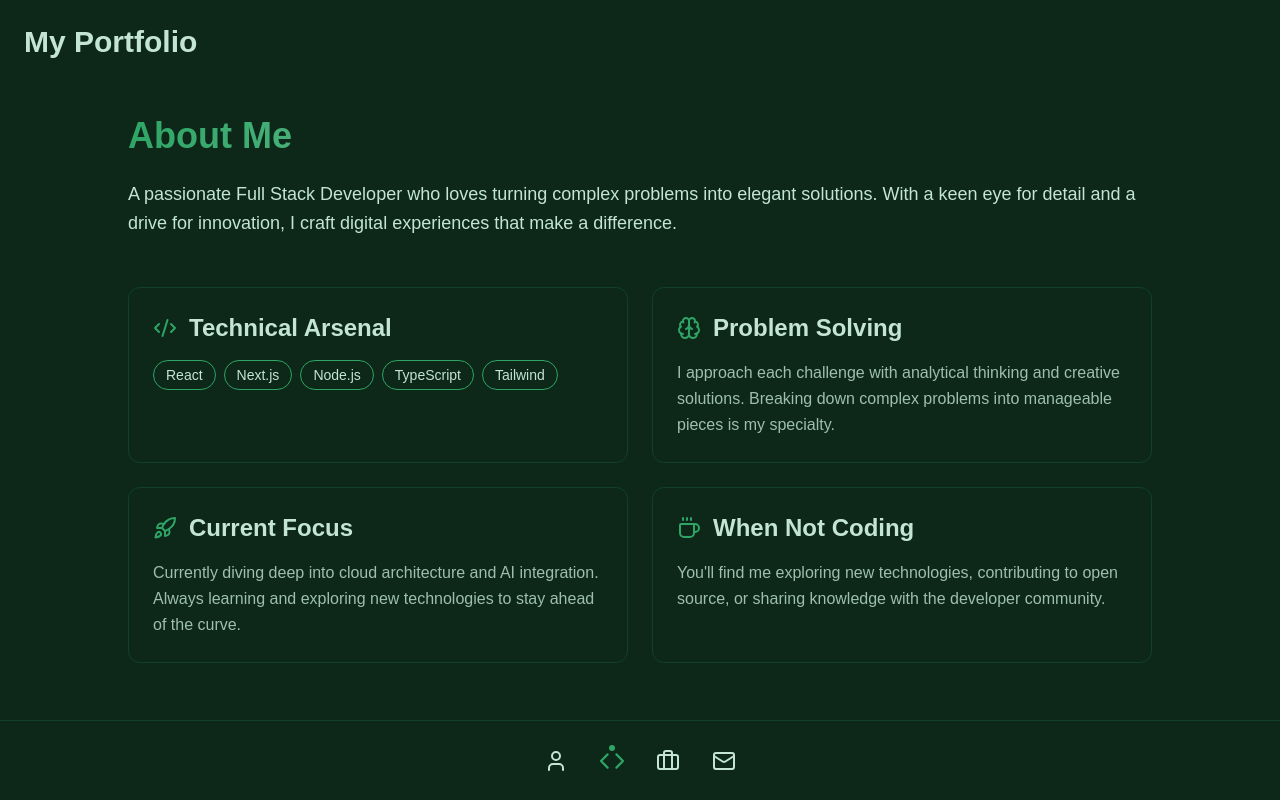
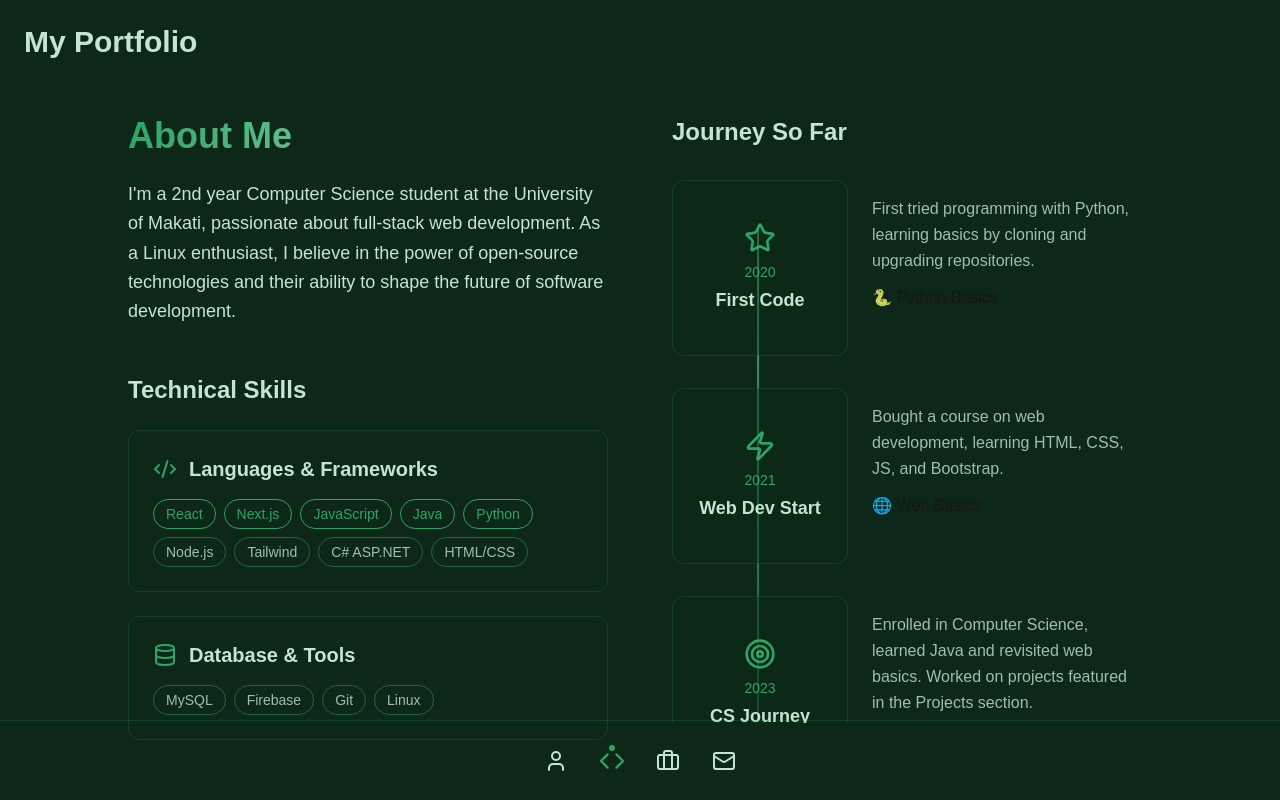
Before and after one commit to samjoshuadud/portfolio, a Next.js app: page / in a window 1280 px wide. Both pictures are taken after a click on the button "Learn More About Me". Built offline with nearby package versions, Linux system fonts and the light colour scheme.

Commit message:
About Section Done:

```diff
--- a/components/About.js
+++ b/components/About.js
@@ -1,97 +1,200 @@
-import { Code2, Brain, Rocket, Coffee } from "lucide-react";
+import { Code2, Database, Cpu, Sparkles, Flame, Trophy, Star, Zap, Target, ArrowRight } from "lucide-react";
 
 export default function About() {
     return (
     <div className="flex justify-center">
-      <div className="w-full h-[calc(100vh-10.5rem)] overflow-y-auto px-32 pb-32 pt-8 scrollbar-thin scrollbar-track-transparent scrollbar-thumb-[#2EA566]/20 hover:scrollbar-thumb-[#2EA566]/40">
-        {/* Intro Section with Animation */}
+      <div className="w-full h-[calc(100vh-10.5rem)] px-32 pt-8">
+        <div className="grid grid-cols-2 gap-16 h-full">
+          {/* Left Column - About & Skills (Fixed Height) */}
+          <div className="space-y-12 h-[calc(100vh-10.5rem)] overflow-hidden">
+            {/* Intro Section */}
             <div className="space-y-6 animate-fadeIn">
               <h2 className="text-4xl font-bold bg-gradient-to-r from-[#2EA566] to-[#C3E5D2] text-transparent bg-clip-text">
                 About Me
               </h2>
               <p className="text-[#C3E5D2] text-lg leading-relaxed">
-            A passionate Full Stack Developer who loves turning complex problems into elegant solutions.
-            With a keen eye for detail and a drive for innovation, I craft digital experiences that make a difference.
+                I'm a 2nd year Computer Science student at the University of Makati, passionate about full-stack web development.
+                As a Linux enthusiast, I believe in the power of open-source technologies and their ability to shape the future of software development.
               </p>
             </div>
 
-        {/* Skills Grid with Hover Effects */}
-        <div className="grid md:grid-cols-2 gap-6 mt-12">
-          {/* Technical Skills */}
+            {/* Technical Skills Grid */}
+            <div className="space-y-6">
+              <h3 className="text-2xl font-semibold text-[#C3E5D2] mb-6">Technical Skills</h3>
+
+              {/* Languages & Frameworks */}
               <div className="p-6 rounded-xl border border-[#2EA566]/20 hover:border-[#2EA566]/40 transition-all duration-300 group animate-slideUp [animation-delay:200ms] opacity-0">
                 <div className="flex items-center gap-3 mb-4">
                   <Code2 className="text-[#2EA566] group-hover:scale-110 transition-transform duration-300" />
-              <h3 className="text-2xl font-semibold text-[#C3E5D2]">Technical Arsenal</h3>
+                  <h3 className="text-xl font-semibold text-[#C3E5D2]">Languages & Frameworks</h3>
                 </div>
                 <div className="space-y-3">
                   <div className="flex flex-wrap gap-2">
-                {['React', 'Next.js', 'Node.js', 'TypeScript', 'Tailwind'].map((tech, index) => (
+                    {[
+                      { name: 'React', primary: true },
+                      { name: 'Next.js', primary: true },
+                      { name: 'JavaScript', primary: true },
+                      {name: 'Java', primary: true},
+                      { name: 'Python', primary: true },
+                      { name: 'Node.js', primary: false },
+                      { name: 'Tailwind', primary: false },
+                      { name: 'C# ASP.NET', primary: false },
+                      { name: 'HTML/CSS', primary: false },
+                    ].map((tech, index) => (
                       <span
                         key={index}
-                    className="px-3 py-1 rounded-full text-sm border border-[#2EA566] text-[#C3E5D2] hover:bg-[#2EA566] hover:text-white transition-colors duration-300"
+                        className={`px-3 py-1 rounded-full text-sm border ${
+                          tech.primary
+                            ? 'border-[#2EA566] text-[#2EA566] hover:bg-[#2EA566] hover:text-white'
+                            : 'border-[#2EA566]/50 text-[#C3E5D2]/80'
+                        } transition-colors duration-300`}
                       >
-                    {tech}
+                        {tech.name}
                       </span>
                     ))}
                   </div>
                 </div>
               </div>
 
-          {/* Problem Solving */}
+              {/* Database */}
               <div className="p-6 rounded-xl border border-[#2EA566]/20 hover:border-[#2EA566]/40 transition-all duration-300 group animate-slideUp [animation-delay:400ms] opacity-0">
                 <div className="flex items-center gap-3 mb-4">
-              <Brain className="text-[#2EA566] group-hover:scale-110 transition-transform duration-300" />
-              <h3 className="text-2xl font-semibold text-[#C3E5D2]">Problem Solving</h3>
+                  <Database className="text-[#2EA566] group-hover:scale-110 transition-transform duration-300" />
+                  <h3 className="text-xl font-semibold text-[#C3E5D2]">Database & Tools</h3>
                 </div>
-            <p className="text-[#C3E5D2]/80 leading-relaxed">
-              I approach each challenge with analytical thinking and creative solutions.
-              Breaking down complex problems into manageable pieces is my specialty.
-            </p>
+                <div className="flex flex-wrap gap-2">
+                  {['MySQL', 'Firebase', 'Git', 'Linux'].map((tool, index) => (
+                    <span
+                      key={index}
+                      className="px-3 py-1 rounded-full text-sm border border-[#2EA566]/50 text-[#C3E5D2]/80"
+                    >
+                      {tool}
+                    </span>
+                  ))}
+                </div>
+              </div>
+            </div>
           </div>
 
-          {/* Current Focus */}
-          <div className="p-6 rounded-xl border border-[#2EA566]/20 hover:border-[#2EA566]/40 transition-all duration-300 group animate-slideUp [animation-delay:600ms] opacity-0">
-            <div className="flex items-center gap-3 mb-4">
-              <Rocket className="text-[#2EA566] group-hover:scale-110 transition-transform duration-300" />
-              <h3 className="text-2xl font-semibold text-[#C3E5D2]">Current Focus</h3>
-            </div>
-            <p className="text-[#C3E5D2]/80 leading-relaxed">
-              Currently diving deep into cloud architecture and AI integration.
-              Always learning and exploring new technologies to stay ahead of the curve.
-            </p>
+          {/* Right Column - Quest Log (Scrollable) */}
+          <div className="h-[96%] overflow-y-auto pr-4 pb-32 scrollbar-thin scrollbar-track-transparent scrollbar-thumb-[#2EA566]/20 hover:scrollbar-thumb-[#2EA566]/40">
+            <div className="space-y-6">
+              <h3 className="text-2xl font-semibold text-[#C3E5D2] mb-6">Journey So Far</h3>
+
+              <div className="relative space-y-8">
+                {/* Connection line */}
+                <div className="absolute left-[85px] top-12 bottom-20 w-0.5 bg-gradient-to-b from-[#2EA566] via-[#2EA566]/50 to-transparent"></div>
+
+                {/* 2020: First Programming Experience */}
+                <div className="relative flex group">
+                  <div className="w-44 h-44 rounded-xl border border-[#2EA566]/20 bg-[#0D2818]/40 p-4 flex flex-col items-center justify-center group-hover:border-[#2EA566] transition-all duration-300">
+                    <Star className="text-[#2EA566] w-8 h-8 mb-2 group-hover:rotate-[360deg] transition-all duration-700" />
+                    <span className="text-[#2EA566] text-sm">2020</span>
+                    <h4 className="text-[#C3E5D2] text-lg font-semibold mt-1">First Code</h4>
                   </div>
 
-          {/* Interests */}
-          <div className="p-6 rounded-xl border border-[#2EA566]/20 hover:border-[#2EA566]/40 transition-all duration-300 group animate-slideUp [animation-delay:800ms] opacity-0">
-            <div className="flex items-center gap-3 mb-4">
-              <Coffee className="text-[#2EA566] group-hover:scale-110 transition-transform duration-300" />
-              <h3 className="text-2xl font-semibold text-[#C3E5D2]">When Not Coding</h3>
+                  <div className="flex-1 pl-6 pt-4">
+                    <div className="relative">
+                      <ArrowRight className="absolute -left-3 top-2 text-[#2EA566] w-5 h-5 opacity-0 group-hover:opacity-100 group-hover:translate-x-2 transition-all duration-300" />
+                      <p className="text-[#C3E5D2]/80 leading-relaxed">
+                        First tried programming with Python, learning basics by cloning and upgrading repositories.
+                      </p>
+                      <div className="flex gap-2 mt-3">
+                        <span className="achievement-badge">🐍 Python Basics</span>
                       </div>
+                    </div>
+                  </div>
+                </div>
+
+                {/* 2021: Web Development */}
+                <div className="relative flex group">
+                  <div className="w-44 h-44 rounded-xl border border-[#2EA566]/20 bg-[#0D2818]/40 p-4 flex flex-col items-center justify-center group-hover:border-[#2EA566] transition-all duration-300">
+                    <Zap className="text-[#2EA566] w-8 h-8 mb-2 group-hover:scale-125 group-hover:rotate-12 transition-all duration-300" />
+                    <span className="text-[#2EA566] text-sm">2021</span>
+                    <h4 className="text-[#C3E5D2] text-lg font-semibold mt-1">Web Dev Start</h4>
+                  </div>
+
+                  <div className="flex-1 pl-6 pt-4">
+                    <div className="relative">
+                      <ArrowRight className="absolute -left-3 top-2 text-[#2EA566] w-5 h-5 opacity-0 group-hover:opacity-100 group-hover:translate-x-2 transition-all duration-300" />
                       <p className="text-[#C3E5D2]/80 leading-relaxed">
-              You'll find me exploring new technologies, contributing to open source,
-              or sharing knowledge with the developer community.
+                        Bought a course on web development, learning HTML, CSS, JS, and Bootstrap.
+                      </p>
+                      <div className="flex gap-2 mt-3">
+                        <span className="achievement-badge">🌐 Web Basics</span>
+                      </div>
+                    </div>
+                  </div>
+                </div>
+
+                {/* 2023: Computer Science Enrollment */}
+                <div className="relative flex group">
+                  <div className="w-44 h-44 rounded-xl border border-[#2EA566]/20 bg-[#0D2818]/40 p-4 flex flex-col items-center justify-center group-hover:border-[#2EA566] transition-all duration-300">
+                    <Target className="text-[#2EA566] w-8 h-8 mb-2 group-hover:scale-110 transition-all duration-300" />
+                    <span className="text-[#2EA566] text-sm">2023</span>
+                    <h4 className="text-[#C3E5D2] text-lg font-semibold mt-1">CS Journey</h4>
+                  </div>
+
+                  <div className="flex-1 pl-6 pt-4">
+                    <div className="relative">
+                      <ArrowRight className="absolute -left-3 top-2 text-[#2EA566] w-5 h-5 opacity-0 group-hover:opacity-100 group-hover:translate-x-2 transition-all duration-300" />
+                      <p className="text-[#C3E5D2]/80 leading-relaxed">
+                        Enrolled in Computer Science, learned Java and revisited web basics. Worked on projects featured in the Projects section.
+                      </p>
+                      <div className="flex gap-2 mt-3">
+                        <span className="achievement-badge">📚 CS Basics</span>
+                      </div>
+                    </div>
+                  </div>
+                </div>
+
+                {/* 2024: Sophomore Year & Hackathons */}
+                <div className="relative flex group">
+                  <div className="w-44 h-44 rounded-xl border border-[#2EA566]/20 bg-[#0D2818]/40 p-4 flex flex-col items-center justify-center group-hover:border-[#2EA566] transition-all duration-300">
+                    <Trophy className="text-[#2EA566] w-8 h-8 mb-2 group-hover:scale-110 group-hover:rotate-12 transition-all duration-300" />
+                    <span className="text-[#2EA566] text-sm">2024</span>
+                    <h4 className="text-[#C3E5D2] text-lg font-semibold mt-1">Hackathon Hero</h4>
+                  </div>
+
+                  <div className="flex-1 pl-6 pt-4">
+                    <div className="relative">
+                      <ArrowRight className="absolute -left-3 top-2 text-[#2EA566] w-5 h-5 opacity-0 group-hover:opacity-100 group-hover:translate-x-2 transition-all duration-300" />
+                      <p className="text-[#C3E5D2]/80 leading-relaxed">
+                        Attended two hackathons, learning from mentors and building prototypes. Transitioned to Linux, enjoying customization.
+                      </p>
+                      <div className="flex gap-2 mt-3">
+                        <span className="achievement-badge">🏆 Web3PH Hackathon</span>
+                        <span className="achievement-badge">🏆 CCIS Hackathon</span>
+                      </div>
+                      <p className="text-[#C3E5D2]/80 mt-3">
+                        These experiences taught me teamwork, rapid prototyping, and adapting to new challenges.
                       </p>
                     </div>
                   </div>
+                </div>
 
-        {/* Timeline Section */}
-        <div className="mt-16 animate-slideUp [animation-delay:1000ms] opacity-0">
-          <h3 className="text-2xl font-semibold text-[#C3E5D2] mb-6">Journey So Far</h3>
-          <div className="space-y-4 relative before:absolute before:inset-0 before:ml-5 before:h-full before:w-0.5 before:bg-[#2EA566]/20">
-            {[
-              { year: '2023', title: 'Full Stack Developer', desc: 'Leading complex web applications development' },
-              { year: '2022', title: 'Frontend Specialist', desc: 'Mastered modern frontend frameworks' },
-              { year: '2021', title: 'Started Coding Journey', desc: 'First line of code written' },
-            ].map((item, index) => (
-              <div key={index} className="relative flex items-start ml-6 group">
-                <span className="absolute -left-[1.625rem] h-3 w-3 rounded-full bg-[#2EA566] group-hover:scale-125 transition-transform duration-300" />
-                <div className="p-4 rounded-xl border border-[#2EA566]/20 hover:border-[#2EA566]/40 transition-all duration-300 w-full">
-                  <h4 className="text-[#2EA566] font-semibold">{item.year}</h4>
-                  <p className="text-[#C3E5D2] font-medium">{item.title}</p>
-                  <p className="text-[#C3E5D2]/60 text-sm">{item.desc}</p>
+                {/* 2025: Current Focus */}
+                <div className="relative flex group">
+                  <div className="w-44 h-44 rounded-xl border border-[#2EA566]/20 bg-[#0D2818]/40 p-4 flex flex-col items-center justify-center group-hover:border-[#2EA566] transition-all duration-300">
+                    <Trophy className="text-[#2EA566] w-8 h-8 mb-2 group-hover:scale-110 group-hover:rotate-12 transition-all duration-300" />
+                    <span className="text-[#2EA566] text-sm">2025</span>
+                    <h4 className="text-[#C3E5D2] text-lg font-semibold mt-1">Current Quest</h4>
+                  </div>
+
+                  <div className="flex-1 pl-6 pt-4">
+                    <div className="relative">
+                      <ArrowRight className="absolute -left-3 top-2 text-[#2EA566] w-5 h-5 opacity-0 group-hover:opacity-100 group-hover:translate-x-2 transition-all duration-300" />
+                      <p className="text-[#C3E5D2]/80 leading-relaxed">
+                        Currently polishing skills and learning new technologies to enhance my development capabilities.
+                      </p>
+                      <div className="flex gap-2 mt-3">
+                        <span className="achievement-badge">🔧 Skill Polishing</span>
                       </div>
                     </div>
-            ))}
+                  </div>
+                </div>
+              </div>
+            </div>
           </div>
         </div>
       </div>
--- a/components/Projects.js
+++ b/components/Projects.js
@@ -7,7 +7,7 @@ import Image from "next/image";
 import { useState } from "react";
 import { motion, AnimatePresence } from "framer-motion";
 
-const ProjectDetails = [
+export const ProjectDetails = [
   {
     title: "Chatting App",
     description: "A real-time chatting app",
--- a/tailwind.config.mjs
+++ b/tailwind.config.mjs
@@ -25,6 +25,7 @@ module.exports = {
         fadeIn: 'fadeIn 0.8s ease-in forwards',
         slideUp: 'slideUp 0.8s ease-out forwards',
         gradient: 'gradient 6s ease infinite',
+        'achievement': 'achievement 0.3s ease-out',
       },
       backgroundSize: {
         '200%': '200%',
```
Lines whose indentation alone changed are shown as unchanged.
